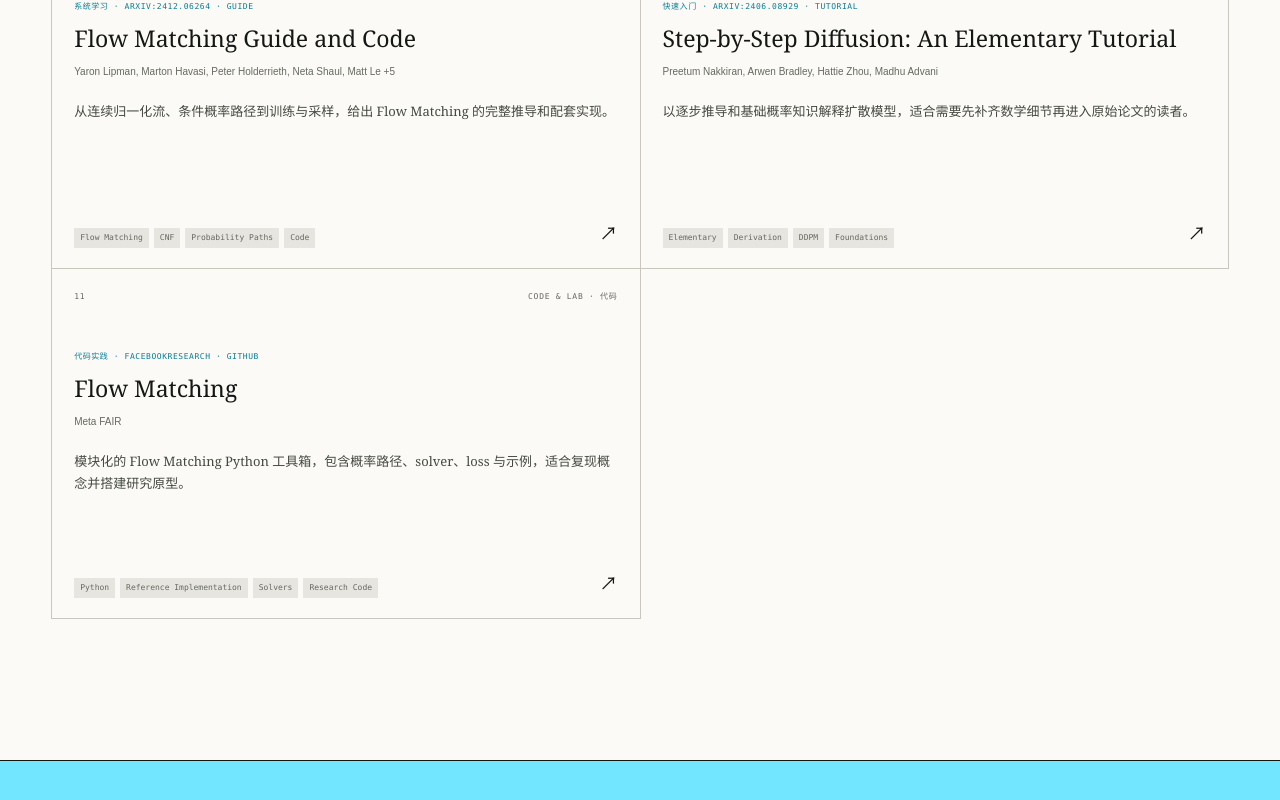
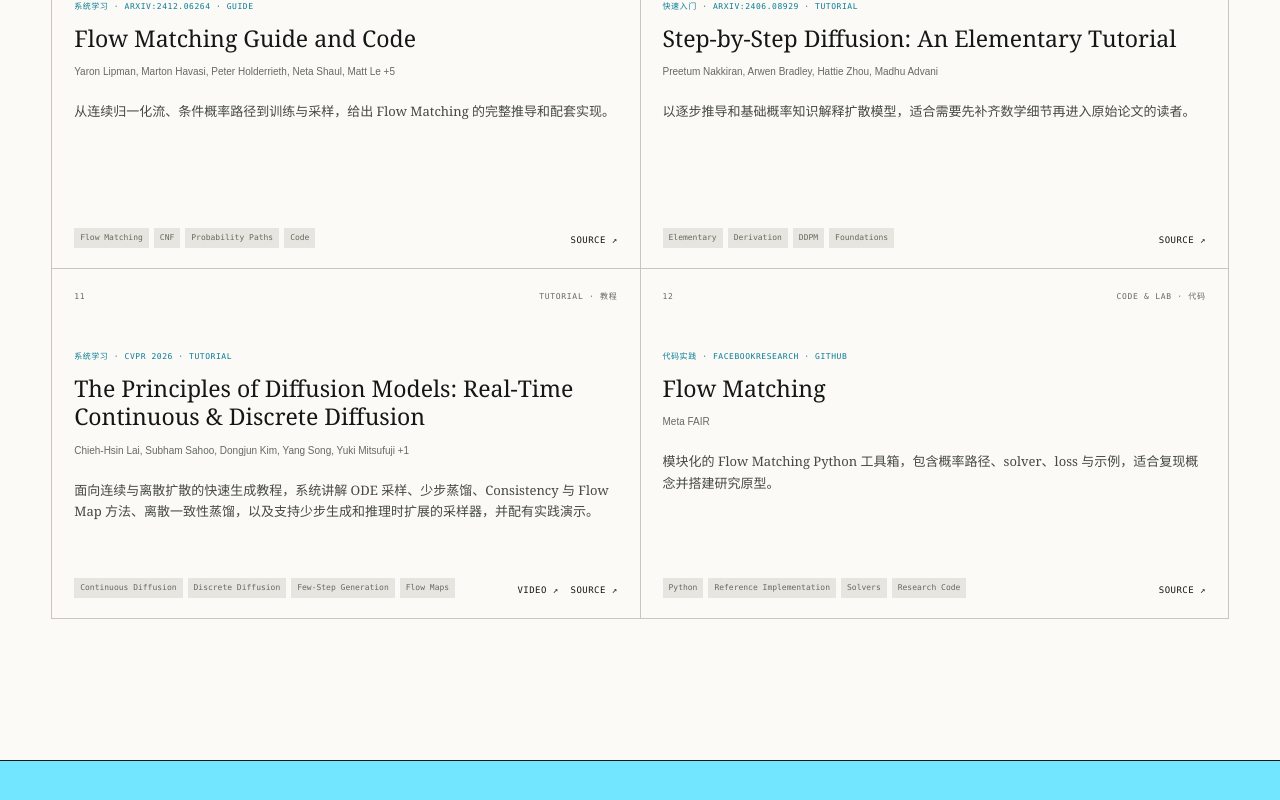
Before and after one commit to zju-pil-lab/diffusion-flow-reading-map, a Next.js app: page / in a window 1280 px wide. Shown: the part 11151-11951 px from the top of the page. Built offline with nearby package versions, Linux system fonts and the light colour scheme; no server answers.

Commit message:
Add CVPR 2026 diffusion tutorial

```diff
--- a/app/globals.css
+++ b/app/globals.css
@@ -342,15 +342,16 @@ select:focus-visible {
 .resource-card-foot { align-items: end; bottom: 20px; display: flex; gap: 20px; justify-content: space-between; left: 22px; position: absolute; right: 22px; }
 .resource-tags { display: flex; flex-wrap: wrap; gap: 5px; }
 .resource-tags span { background: #e7e5df; color: var(--muted); font-family: ui-monospace, SFMono-Regular, Menlo, monospace; font-size: 8px; padding: 4px 6px; }
-.resource-card-foot > a { font-size: 18px; transition: transform .2s ease; }
-.resource-card-foot > a:hover { transform: translate(2px, -2px); }
+.resource-card-actions { display: flex; flex: 0 0 auto; gap: 12px; }
+.resource-card-actions a { font-family: ui-monospace, SFMono-Regular, Menlo, monospace; font-size: 9px; letter-spacing: .05em; text-transform: uppercase; }
+.resource-card-actions a:hover { text-decoration: underline; text-underline-offset: 3px; }
 .resource-card-featured { background: var(--ink); color: var(--white); }
 .resource-card-featured .resource-card-meta,
 .resource-card-featured .resource-creators,
 .resource-card-featured .resource-description { color: #a9aca3; }
 .resource-card-featured .resource-level { color: var(--signal); }
 .resource-card-featured .resource-tags span { background: #30332e; color: #c5c8bf; }
-.resource-card-featured .resource-card-foot > a { color: var(--signal); }
+.resource-card-featured .resource-card-actions a { color: var(--signal); }
 
 .update-section { background: var(--signal); border-top: 1px solid var(--ink); display: grid; gap: clamp(60px, 10vw, 160px); grid-template-columns: .8fr 1.6fr; padding: clamp(90px, 11vw, 165px) var(--gutter); }
 .update-lead { align-self: start; }
--- a/components/resource-explorer.tsx
+++ b/components/resource-explorer.tsx
@@ -98,7 +98,12 @@ export default function ResourceExplorer({ resources }: { resources: LearningRes
               <div className="resource-tags">
                 {resource.tags.slice(0, 4).map((tag) => <span key={tag}>{tag}</span>)}
               </div>
-              <a href={resource.url} target="_blank" rel="noreferrer" aria-label={`打开学习资源：${resource.title}`}>↗</a>
+              <div className="resource-card-actions">
+                {resource.videoUrl && (
+                  <a href={resource.videoUrl} target="_blank" rel="noreferrer">Video ↗</a>
+                )}
+                <a href={resource.url} target="_blank" rel="noreferrer" aria-label={`打开学习资源：${resource.title}`}>Source ↗</a>
+              </div>
             </div>
           </article>
         ))}
--- a/data/resources.json
+++ b/data/resources.json
@@ -140,6 +140,21 @@
     "lastVerified": "2026-09-12"
   },
   {
+    "id": "cvpr-2026-real-time-diffusion-tutorial",
+    "type": "tutorial",
+    "title": "The Principles of Diffusion Models: Real-Time Continuous & Discrete Diffusion",
+    "creators": ["Chieh-Hsin Lai", "Subham Sahoo", "Dongjun Kim", "Yang Song", "Yuki Mitsufuji", "Stefano Ermon"],
+    "source": "CVPR 2026 · Tutorial",
+    "year": 2026,
+    "url": "https://cvpr.thecvf.com/virtual/2026/tutorial/36147",
+    "videoUrl": "https://www.youtube.com/watch?v=85XNkTqAmT0",
+    "level": "系统学习",
+    "descriptionZh": "面向连续与离散扩散的快速生成教程，系统讲解 ODE 采样、少步蒸馏、Consistency 与 Flow Map 方法、离散一致性蒸馏，以及支持少步生成和推理时扩展的采样器，并配有实践演示。",
+    "tags": ["Continuous Diffusion", "Discrete Diffusion", "Few-Step Generation", "Flow Maps", "Distillation"],
+    "featured": false,
+    "lastVerified": "2026-10-04"
+  },
+  {
     "id": "meta-flow-matching-code",
     "type": "code",
     "title": "Flow Matching",
--- a/lib/resources.ts
+++ b/lib/resources.ts
@@ -10,6 +10,7 @@ export type LearningResource = {
   source: string;
   year: number;
   url: string;
+  videoUrl?: string;
   level: string;
   descriptionZh: string;
   tags: string[];
--- a/scripts/validate-data.mjs
+++ b/scripts/validate-data.mjs
@@ -77,11 +77,16 @@ for (const [index, resource] of resources.entries()) {
   if (!Array.isArray(resource.creators) || resource.creators.length === 0) errors.push(`${label}: creators must be a non-empty array.`);
   if (!Array.isArray(resource.tags) || resource.tags.length === 0) errors.push(`${label}: tags must be a non-empty array.`);
   if (!/^https:\/\//.test(resource.url)) errors.push(`${label}: URL must use HTTPS.`);
+  if (resource.videoUrl && !/^https:\/\//.test(resource.videoUrl)) errors.push(`${label}: video URL must use HTTPS.`);
   if (!/^\d{4}-\d{2}-\d{2}$/.test(resource.lastVerified)) errors.push(`${label}: invalid verification date ${resource.lastVerified}.`);
   if (seenResourceIds.has(resource.id)) errors.push(`${label}: duplicate resource id.`);
   if (seenResourceUrls.has(resource.url)) errors.push(`${label}: duplicate resource URL.`);
   seenResourceIds.add(resource.id);
   seenResourceUrls.add(resource.url);
+  if (resource.videoUrl) {
+    if (seenResourceUrls.has(resource.videoUrl)) errors.push(`${label}: duplicate resource video URL.`);
+    seenResourceUrls.add(resource.videoUrl);
+  }
 }
 
 for (const type of allowedResourceTypes) {
```
